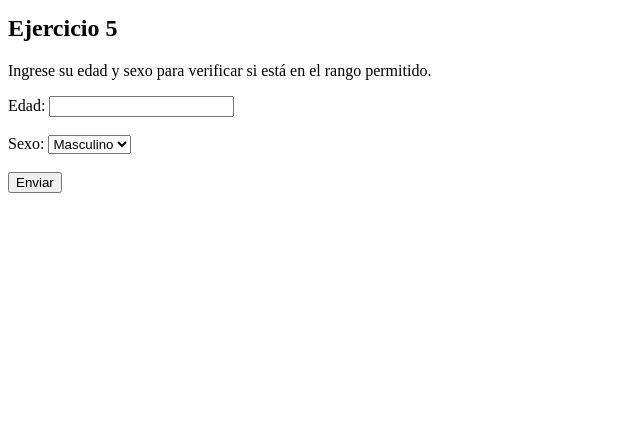
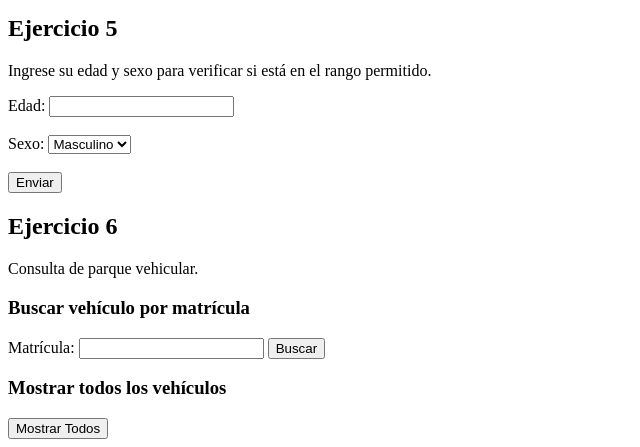
Before and after one commit to AlfredoRiveraaa/tecweb, a PHP site: page /tecweb/ in a window 1280 px wide. Shown: the part 1318-1765 px from the top of the page, without its empty margins (0-640 px from the left). Before the commit the page ends 1511 px from the top, so only its background shows below. Run offline with PHP 8.4, Linux system fonts and the light colour scheme.

Commit message:
Ejercicio 6 de p06 completado

```diff
--- a/practicas/p06/index.php
+++ b/practicas/p06/index.php
@@ -104,5 +104,35 @@
             validar_usuario($edad, $sexo);
         }
     ?>
+
+    <h2>Ejercicio 6</h2>
+    <p>Consulta de parque vehicular.</p>
+
+    <h3>Buscar vehículo por matrícula</h3>
+    <form action="index.php" method="get">
+        <label for="matricula">Matrícula:</label>
+        <input type="text" name="matricula" id="matricula" required>
+        <input type="submit" value="Buscar">
+    </form>
+
+    <?php
+        require_once __DIR__ . "/src/funciones.php";
+
+        if (isset($_GET["matricula"])) {
+            $matricula = strtoupper($_GET["matricula"]); // Convertir a mayúsculas para evitar errores
+            buscar_vehiculo_por_matricula($matricula);
+        }
+    ?>
+
+    <h3>Mostrar todos los vehículos</h3>
+    <form action="index.php" method="post">
+        <input type="submit" name="mostrar_todos" value="Mostrar Todos">
+    </form>
+
+    <?php
+        if (isset($_POST["mostrar_todos"])) {
+            mostrar_todos_los_vehiculos();
+        }
+    ?>
 </body>
 </html>
--- a/practicas/p06/src/funciones.php
+++ b/practicas/p06/src/funciones.php
@@ -123,3 +123,45 @@ function validar_usuario($edad, $sexo) {
 }
 
 ?>
+
+<?php
+
+$parqueVehicular = [
+    "UBN6338" => [
+        "Auto" => ["marca" => "HONDA", "modelo" => 2020, "tipo" => "camioneta"],
+        "Propietario" => ["nombre" => "Alfonzo Esparza", "ciudad" => "Puebla, Pue.", "direccion" => "C.U., Jardines de San Manuel"]
+    ],
+    "UBN6339" => [
+        "Auto" => ["marca" => "MAZDA", "modelo" => 2019, "tipo" => "sedan"],
+        "Propietario" => ["nombre" => "Ma. del Consuelo Molina", "ciudad" => "Puebla, Pue.", "direccion" => "97 oriente"]
+    ],
+    "XYZ1234" => [
+        "Auto" => ["marca" => "TOYOTA", "modelo" => 2021, "tipo" => "sedan"],
+        "Propietario" => ["nombre" => "Luis Hernández", "ciudad" => "Monterrey, NL", "direccion" => "Av. Revolución 123"]
+    ],
+    // Agregar 12 autos más aquí...
+];
+
+function mostrar_todos_los_vehiculos() {
+    global $parqueVehicular;
+    echo "<pre>";
+    print_r($parqueVehicular);
+    echo "</pre>";
+}
+
+function buscar_vehiculo_por_matricula($matricula) {
+    global $parqueVehicular;
+    if (isset($parqueVehicular[$matricula])) {
+        $resultado = [
+            $matricula => $parqueVehicular[$matricula] // Incluye la matrícula como clave
+        ];
+
+        echo "<pre>";
+        print_r($resultado);
+        echo "</pre>";
+    } else {
+        echo "<p>No se encontró un auto con la matrícula $matricula.</p>";
+    }
+}
+
+?>
```
